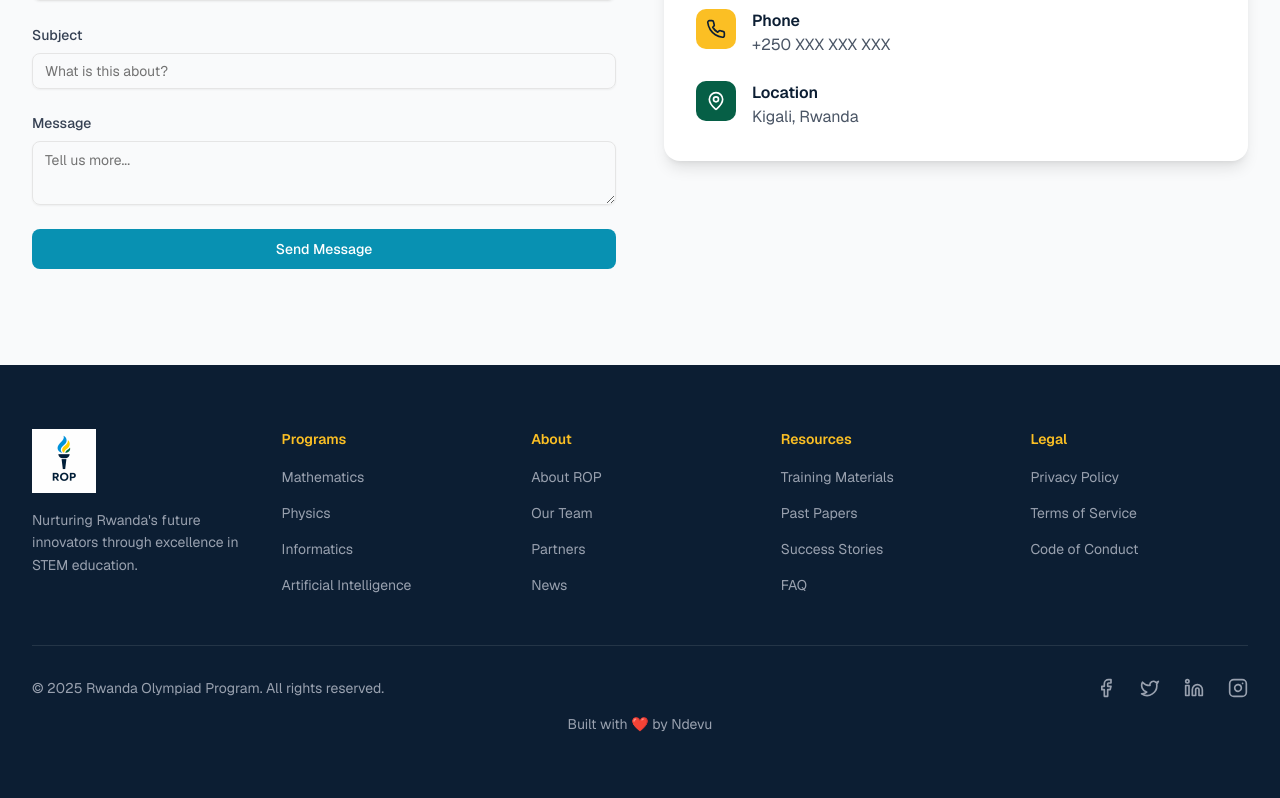
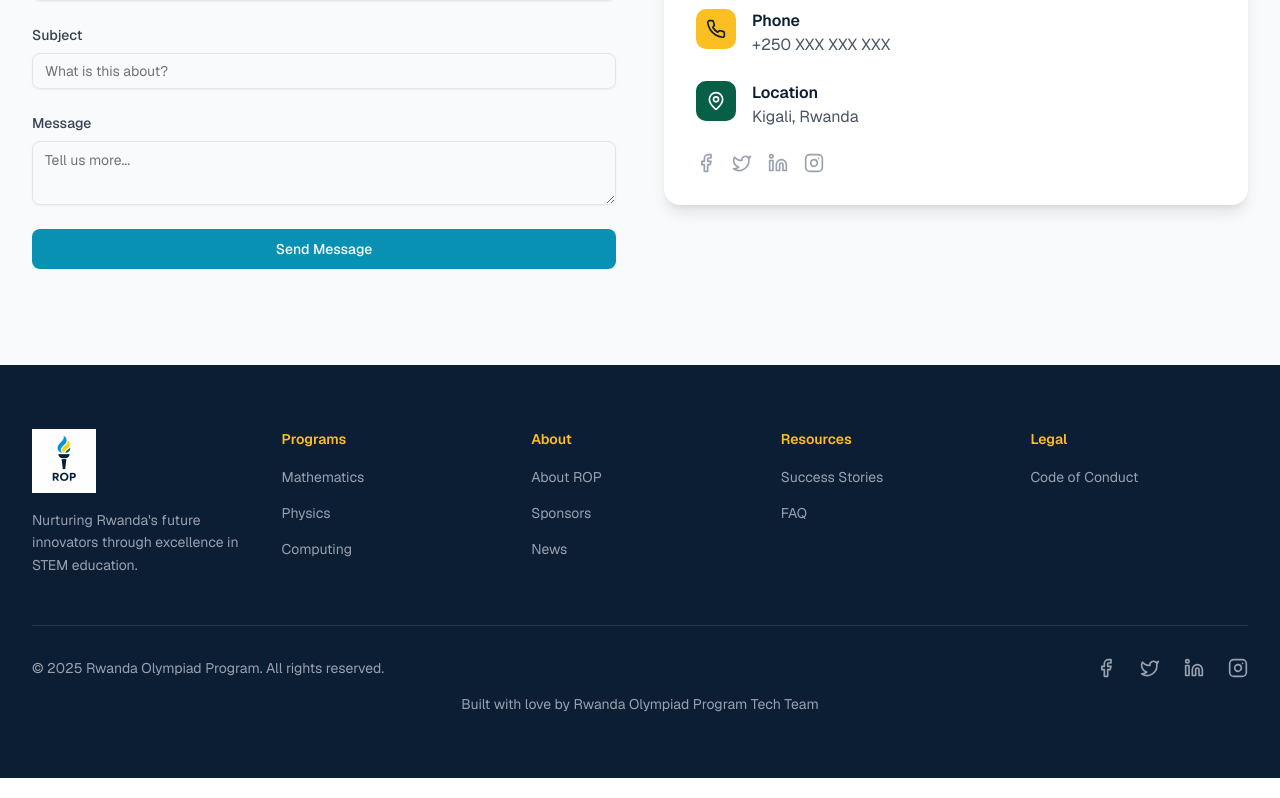
Before and after one commit to Ndevu12/ROP_website, a Next.js app: page / in a window 1280 px wide. Shown: the part 6772-7570 px from the top of the page. Built offline with nearby package versions, Linux system fonts and the light colour scheme.

Commit message:
feat: enhance layout and footer with social media links and update navigation

```diff
--- a/app/layout.tsx
+++ b/app/layout.tsx
@@ -1,29 +1,32 @@
-import type React from "react"
-import type { Metadata } from "next"
-import { GeistSans } from "geist/font/sans"
-import { GeistMono } from "geist/font/mono"
-import { Analytics } from "@vercel/analytics/next"
-import { Suspense } from "react"
-import "./globals.css"
+import type React from "react";
+import type { Metadata } from "next";
+import { GeistSans } from "geist/font/sans";
+import { GeistMono } from "geist/font/mono";
+import { Analytics } from "@vercel/analytics/next";
+import { Suspense } from "react";
+import "./globals.css";
 
 export const metadata: Metadata = {
   title: "Rwanda Olympiad Program | Nurturing Rwanda's Future Innovators",
   description:
     "The national umbrella organization coordinating Mathematics, Physics, Informatics, and AI Olympiads in Rwanda",
   generator: "v0.app",
-}
+};
 
 export default function RootLayout({
   children,
 }: Readonly<{
-  children: React.ReactNode
+  children: React.ReactNode;
 }>) {
   return (
     <html lang="en">
-      <body className={`font-sans ${GeistSans.variable} ${GeistMono.variable} antialiased`}>
+      <body
+        className={`font-sans ${GeistSans.variable} ${GeistMono.variable} antialiased`}
+        suppressHydrationWarning
+      >
         <Suspense fallback={null}>{children}</Suspense>
         <Analytics />
       </body>
     </html>
-  )
+  );
 }
--- a/components/contact.tsx
+++ b/components/contact.tsx
@@ -7,6 +7,8 @@ import { Button } from "@/components/ui/button";
 import { Input } from "@/components/ui/input";
 import { Textarea } from "@/components/ui/textarea";
 import { Mail, MapPin, Phone } from "lucide-react";
+import { social } from "@/lib/socials";
+import Link from "next/link";
 
 export function Contact() {
   const [formData, setFormData] = useState({
@@ -159,6 +161,20 @@ export function Contact() {
                     <div className="text-gray-600">Kigali, Rwanda</div>
                   </div>
                 </div>
+
+                {/* Social Media Links */}
+                <div className="flex gap-4">
+                  {social.map((item) => (
+                    <Link
+                      key={item.name}
+                      href={item.href}
+                      className="text-gray-400 hover:text-white transition-colors"
+                    >
+                      <span className="sr-only">{item.name}</span>
+                      <item.icon className="h-5 w-5" aria-hidden="true" />
+                    </Link>
+                  ))}
+                </div>
               </div>
             </div>
           </div>
--- a/components/footer.tsx
+++ b/components/footer.tsx
@@ -1,40 +1,28 @@
+import { social } from "@/lib/socials";
 import Image from "next/image";
 import Link from "next/link";
-import { Facebook, Twitter, Linkedin, Instagram } from "lucide-react";
 
 export function Footer() {
   const navigation = {
     programs: [
-      { name: "Mathematics", href: "#" },
-      { name: "Physics", href: "#" },
-      { name: "Informatics", href: "#" },
-      { name: "Artificial Intelligence", href: "#" },
+      {
+        name: "Mathematics",
+        href: "https://rwandamathcompetition.netlify.app",
+      },
+      { name: "Physics", href: "https://rwpho.org" },
+      { name: "Computing", href: "https://www.rwandacomputing.org/" },
     ],
     about: [
       { name: "About ROP", href: "#about" },
-      { name: "Our Team", href: "#" },
-      { name: "Partners", href: "#partners" },
+      { name: "Sponsors", href: "#sponsors" },
       { name: "News", href: "#news" },
     ],
     resources: [
-      { name: "Training Materials", href: "#" },
-      { name: "Past Papers", href: "#" },
       { name: "Success Stories", href: "#" },
       { name: "FAQ", href: "#" },
     ],
-    legal: [
-      { name: "Privacy Policy", href: "#" },
-      { name: "Terms of Service", href: "#" },
-      { name: "Code of Conduct", href: "#" },
-    ],
+    legal: [{ name: "Code of Conduct", href: "#" }],
   };
-
-  const social = [
-    { name: "Facebook", icon: Facebook, href: "#" },
-    { name: "Twitter", icon: Twitter, href: "#" },
-    { name: "LinkedIn", icon: Linkedin, href: "#" },
-    { name: "Instagram", icon: Instagram, href: "#" },
-  ];
 
   return (
     <footer className="bg-[#0C1E33] text-white">
@@ -142,15 +130,7 @@ export function Footer() {
           </div>
         </div>
         <p className="text-sm text-gray-400 text-center mt-4">
-          Built with ❤️ by{" "}
-          <Link
-            href="https://github.com/Ndevu12"
-            target="_blank"
-            rel="noopener noreferrer"
-            className="hover:underline"
-          >
-            Ndevu
-          </Link>
+          Built with love by Rwanda Olympiad Program Tech Team
         </p>
       </div>
     </footer>
--- /dev/null
+++ b/lib/socials.ts
@@ -0,0 +1,8 @@
+import { Facebook, Twitter, Linkedin, Instagram } from "lucide-react";
+
+export const social = [
+    { name: "Facebook", icon: Facebook, href: "https://www.facebook.com/RwandaOlympiadProgram" },
+    { name: "Twitter", icon: Twitter, href: "https://twitter.com/RwandaOlympiad" },
+    { name: "LinkedIn", icon: Linkedin, href: "https://www.linkedin.com/company/rwanda-computing-olympiad" },
+    { name: "Instagram", icon: Instagram, href: "https://www.instagram.com/rwanda_olympiad/" },
+  ];
```
